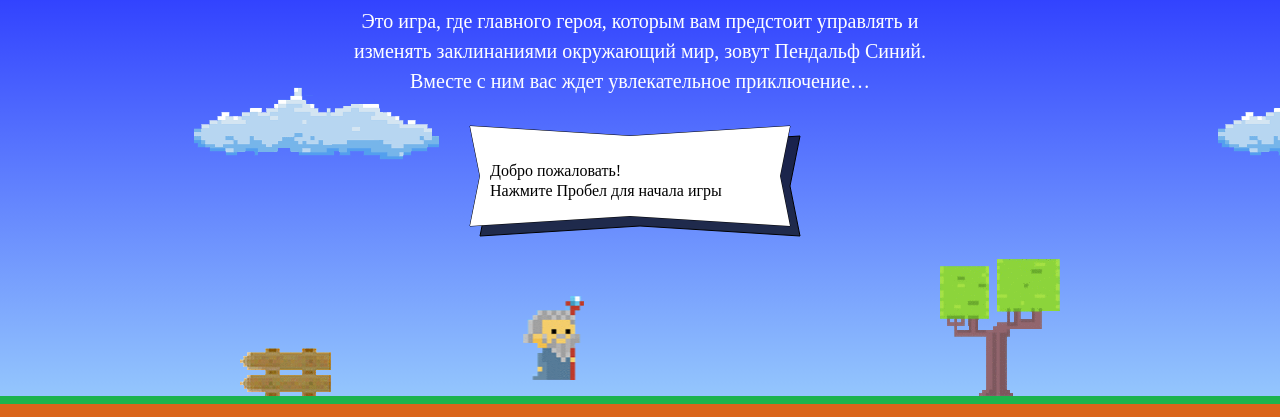
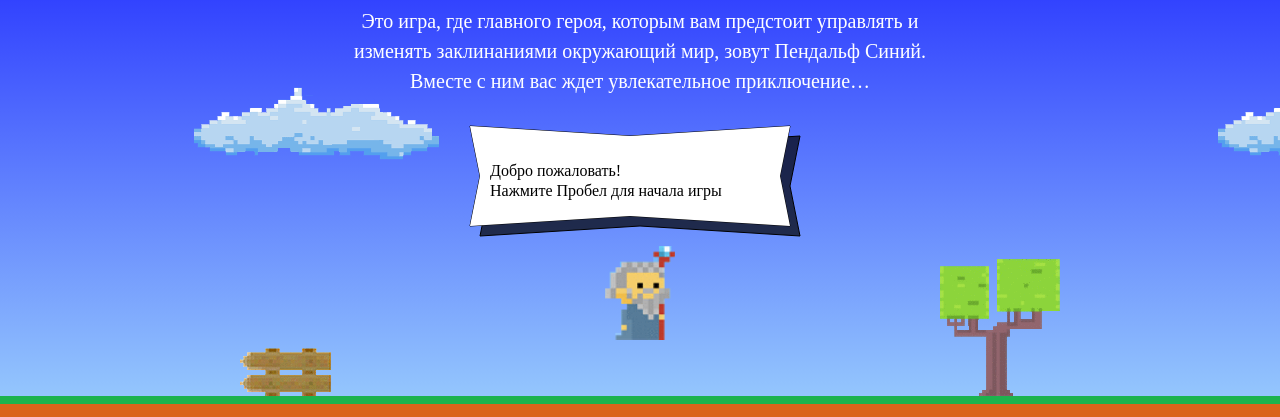
Before and after one commit to pashik913/942257-code-and-magick-20, a website: page index.html in a window 1280 px wide. Shown: the part 203-620 px from the top of the page. Drawn offline with Linux system fonts and the light colour scheme; a web font is replaced by a local one.

Commit message:
учебный проект. настройки

```diff
--- a/index.html
+++ b/index.html
@@ -181,6 +181,7 @@
   </div>
 </template>
 
+<script src="js/settings.js"></script>
 <script src="js/game.js"></script>
 
 </body>
--- /dev/null
+++ b/js/settings.js
@@ -0,0 +1,23 @@
+var fireballSize = 22;
+var wizardWidth = 70;
+var wizardSpeed = 3;
+
+function getFireballSpeed (isHeadWind) {
+  if (isHeadWind) {
+    return 5;
+  }
+
+  return 2;
+}
+
+function getWizardHeight () {
+  return 1.337 * wizardWidth;
+}
+
+function getWizardX (mapWidth) {
+  return (mapWidth - wizardWidth) / 2;
+}
+
+function getWizardY (mapHeight) {
+  return mapHeight / 2;
+}
```
